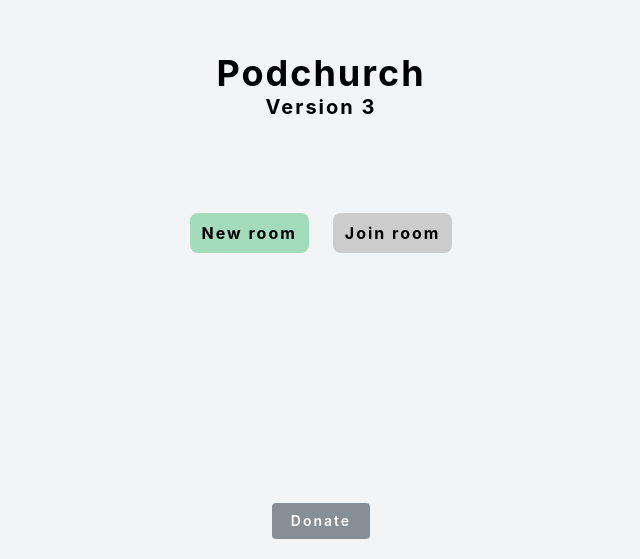
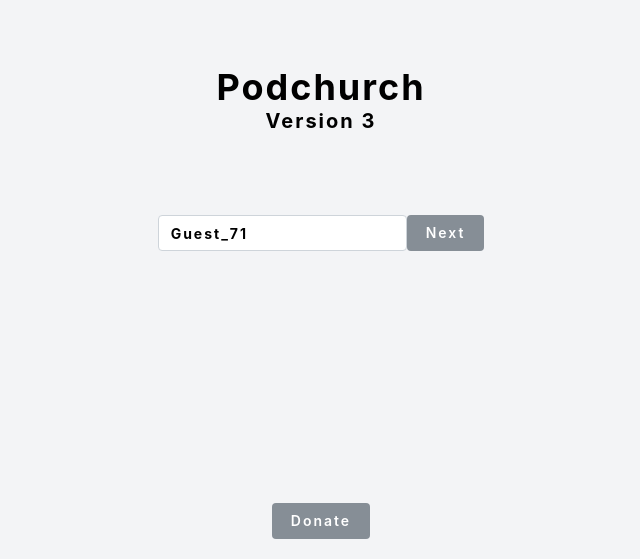
Before and after one commit to stevenbandola/p3, a React (Vite) app: page / in a window 1280 px wide. Shown: the part 241-800 px from the top of the page, without its empty margins (319-959 px from the left). Built offline with nearby package versions, Linux system fonts and the light colour scheme; no server answers.

Commit message:
feat: fix screen resize

```diff
--- a/index.html
+++ b/index.html
@@ -8,7 +8,7 @@
 
   <body>
     <div id="root"></div>
-    <div id="joystick" class="md:hidden max-md:block"/>
+    <div id="joystick" class="md:hidden max-md:block"></div>
     <script type="module" src="/src/index.jsx"></script>
   </body>
 </html>
--- a/src/App.tsx
+++ b/src/App.tsx
@@ -16,29 +16,30 @@ export default function App() {
   const [avatarMode, setAvatarMode] = useState(false)
   const [gameLaunched, setGameLaunched] = useState(false)
   const [experienceReady, setExperienceReady] = useState(false)
+  const [coinInserted, setCoinInserted] = useState(false)
 
   useEffect(() => {
-    console.log('avatarMode', avatarMode)
-    console.log('gameLaunched', gameLaunched)
+    // console.log('avatarMode', avatarMode)
+    // console.log('gameLaunched', gameLaunched)
   }, [avatarMode, gameLaunched])
 
-  // useEffect(() => {
+  useEffect(() => {
+    return () => {
+      setExperienceReady(true)
+      setGameLaunched(true)
+      setAvatarMode(false)
+    }
+  }, [])
 
-  if (!gameLaunched) {
-    // home page
-
-    return (
-      <MantineProvider theme={theme}>
-        <Lobby
-          onJoinOrCreateRoom={() => {
+  const onJoinRoom = () => {
     // setRoomCode(roomCode)
     setAvatarMode(true)
     insertCoin({
-              // skipLobby: true, // skip the lobby UI and join/create the room directly
+      skipLobby: true, // skip the lobby UI and join/create the room directly
       gameId: 'QHPmW6KQm1Q1sSv9mdS5',
-              roomCode: getStoreValue('room_code') ?? undefined,
+      roomCode: 'POD1',
     }).then(() => {
-              console.log('insertCoin done')
+      // console.log('insertCoin done')
       myPlayer().setState('character', {
         id: myPlayer().id,
         hairColor: generateRandomHexColor(),
@@ -48,14 +49,21 @@ export default function App() {
         // avatarUrl: avatarUrl.split('?')[0] + '?' + new Date().getTime() + '&meshLod=2',
         // avatarImg: avatarImage,
       })
-              console.log('player', myPlayer().getState('character'))
+      // console.log('player', myPlayer().getState('character'))
 
       myPlayer().setState('player_name', getStoreValue('player_name'))
       setAvatarMode(false)
       setGameLaunched(true)
+      setCoinInserted(true)
     })
-          }}
-        />
+  }
+
+  if (!gameLaunched) {
+    // home page
+
+    return (
+      <MantineProvider theme={theme}>
+        <Lobby onJoinOrCreateRoom={onJoinRoom} />
       </MantineProvider>
     )
   } else {
--- a/src/Lobby.tsx
+++ b/src/Lobby.tsx
@@ -3,7 +3,7 @@ import { generateRandomGuestName, getHashValue, getStoreValue, setHashValue, set
 import { Button, Input, Flex } from '@mantine/core'
 
 function Lobby({ onJoinOrCreateRoom }: { onJoinOrCreateRoom: () => void }) {
-  const [screen, setScreen] = useState(getHashValue('r') ? 'NAME' : 'LOBBY')
+  // const [screen, setScreen] = useState(getHashValue('r') ? 'NAME' : 'LOBBY')
   const [playerName, setPlayerName] = useState(getStoreValue('player_name') || generateRandomGuestName()) // NEW / JOIN
 
   return (
@@ -11,9 +11,8 @@ function Lobby({ onJoinOrCreateRoom }: { onJoinOrCreateRoom: () => void }) {
       <div className='text-black text-4xl font-bold'>Podchurch</div>
       <div className='text-black text-xl f '>Version 3</div>
 
-      {screen === 'LOBBY' && (
       <div className='flex mt-20'>
-          <button
+        {/* <button
             className='rounded-lg px-3 py-2 m-3'
             style={{ backgroundColor: '#A2DCBB' }}
             onClick={() => {
@@ -22,24 +21,7 @@ function Lobby({ onJoinOrCreateRoom }: { onJoinOrCreateRoom: () => void }) {
             }}
           >
             New room
-          </button>
-          <button
-            className='rounded-lg px-3 py-2 m-3'
-            style={{ backgroundColor: '#ccc' }}
-            onClick={() => {
-              const roomCode = prompt('Enter room code')
-              if (roomCode) {
-                setHashValue('r', 'R' + roomCode)
-              }
-              setScreen('NAME')
-            }}
-          >
-            Join room
-          </button>
-        </div>
-      )}
-      {screen === 'NAME' && (
-        <Flex gap='lg' mt={200}>
+          </button> */}
         <UsernameInput value={playerName} onChange={setPlayerName} onSubmit={() => onJoinOrCreateRoom()} />
 
         <Button
@@ -50,8 +32,8 @@ function Lobby({ onJoinOrCreateRoom }: { onJoinOrCreateRoom: () => void }) {
         >
           Next
         </Button>
-        </Flex>
-      )}
+      </div>
+
       <div className='absolute bottom-5 text-xs gap-2 flex items-center'>
         <Button>Donate</Button>
       </div>
--- a/src/components/VideoPlayer.tsx
+++ b/src/components/VideoPlayer.tsx
@@ -7,6 +7,7 @@ import { useMultiplayerState, isHost, RPC, usePlayerState, myPlayer } from 'play
 import { Button, Drawer, Flex, MantineProvider, Slider } from '@mantine/core'
 import { theme } from '../lib/mantine/theme'
 import { useMenuContext } from '../MenuProvider'
+import { useXR } from '@react-three/xr'
 
 /**
  *
@@ -26,13 +27,14 @@ import { useMenuContext } from '../MenuProvider'
  *
  */
 export const VideoPlayer = () => {
-  const size = useAspect(128, 72)
+  const size = useAspect(128, 72, 1)
 
   const [isVideoLoaded, setIsVideoLoaded] = useState(false)
+  const [listenersRegistered, setListenersRegistered] = useState(false)
   const [sources, setSources] = useState(VIDEO_PLAYLIST)
   const [showControls, setShowControls] = useState(false)
   const [videoState, setVideoState] = useMultiplayerState('videoState', { status: 'paused', currentTime: 0, currentSongIndex: 0 })
-  // const [player] = useState(myPlayer())
+  const { camera } = useThree()
   // const [playerState, setPlayerState] = usePlayerState(player, 'menu', { opened: false })
   const { open: openMenu, close: closeMenu, setMenuContent } = useMenuContext()
   const onLoadedData = () => {
@@ -58,7 +60,7 @@ export const VideoPlayer = () => {
 
   useEffect(() => {
     video.src = sources[currentSongIndex].videoUrl
-    console.log(localStorage.getItem('muted'))
+    // console.log(localStorage.getItem('muted'))
     video.muted = localStorage.getItem('muted') === 'true'
     if (isHostPlayer) {
       const currentTimeStorage = localStorage.getItem('currentTime')
@@ -70,17 +72,34 @@ export const VideoPlayer = () => {
     video.currentTime = videoState.currentTime
 
     syncTimeWithHost()
-    if (videoState.status === 'playing') {
-      video.play()
-    } else {
-      video.pause()
+    // if (videoState.status === 'playing') {
+    //   video.play()
+    // } else {
+    //   video.pause()
+    // }
+    // const handleResize = () => {
+    //   camera.updateProjectionMatrix()
+    // }
+
+    if (!listenersRegistered) {
+      RPC.register('getCurrentTime', () => {
+        setVideoState({ ...videoState, currentTime: video.currentTime })
+        return new Promise(() => video.currentTime)
+      })
+      setListenersRegistered(true)
     }
+    // window.addEventListener('resize', handleResize)
+
+    // Cleanup the event listener on component unmount
+    // return () => {}
 
     return () => {
-      video.pause()
+      video.play()
       localStorage.setItem('muted', video.muted.toString())
+
       if (isHostPlayer) {
         setVideoState({ ...videoState, status: 'playing', currentTime: video.currentTime })
+        // window.removeEventListener('resize', handleResize)
         // set the video state in local storage
         localStorage.setItem('currentTime', video.currentTime.toString())
       }
@@ -113,13 +132,8 @@ export const VideoPlayer = () => {
     // setVideoState({ ...videoState, currentTime: newTime })
   }
 
-  RPC.register('getCurrentTime', () => {
-    setVideoState({ ...videoState, currentTime: video.currentTime })
-    return new Promise(() => video.currentTime)
-  })
-
   useEffect(() => {
-    // console.log('updating video state', videoState)
+    console.log('updating video state', videoState)
     if (sources[videoState.currentSongIndex] && sources[videoState.currentSongIndex].videoUrl !== video.src) {
       video.src = sources[videoState.currentSongIndex].videoUrl
     }
@@ -221,10 +235,9 @@ export const VideoPlayer = () => {
 
   movieScreen.rotateY(-Math.PI / 2)
 
-  const { camera } = useThree()
-
   useFrame(({ gl, scene }) => {
     if (video.readyState === video.HAVE_ENOUGH_DATA) {
+      // console.log(size)
       videoImageContext.drawImage(video, 0, 0)
       if (videoTexture) videoTexture.needsUpdate = true
     }
@@ -236,7 +249,7 @@ export const VideoPlayer = () => {
     <>
       <Suspense fallback={<></>}>
         <mesh position={[15, 8, 0]} onClick={onClick}>
-          <primitive object={movieScreen} scale={size}></primitive>
+          <primitive object={movieScreen} scale={[1.4766977716204095, 0.8306424965364804, 1]}></primitive>
         </mesh>
       </Suspense>
     </>
--- a/src/utils/helpers.jsx
+++ b/src/utils/helpers.jsx
@@ -23,12 +23,11 @@ export const getHashValue = name => {
 }
 
 export const setHashValue = (name, value) => {
-  const url = new URL(window.location.href)
-  const params = new URLSearchParams(url.hash.replace('#', ''))
-  value.trim() === '' ? params.delete(name) : params.set(name, encodeURIComponent(value))
-
-  url.hash = '#' + params.toString()
-  window.location.href = url
+  // const url = new URL(window.location.href)
+  // const params = new URLSearchParams(url.hash.replace('#', ''))
+  // value.trim() === '' ? params.delete(name) : params.set(name, encodeURIComponent(value))
+  // url.hash = '#' + params.toString()
+  // window.location.href = url
 }
 
 export const setStoreValue = (key, value) => window.localStorage.setItem(key, value)
```
Lines whose indentation alone changed are shown as unchanged.
